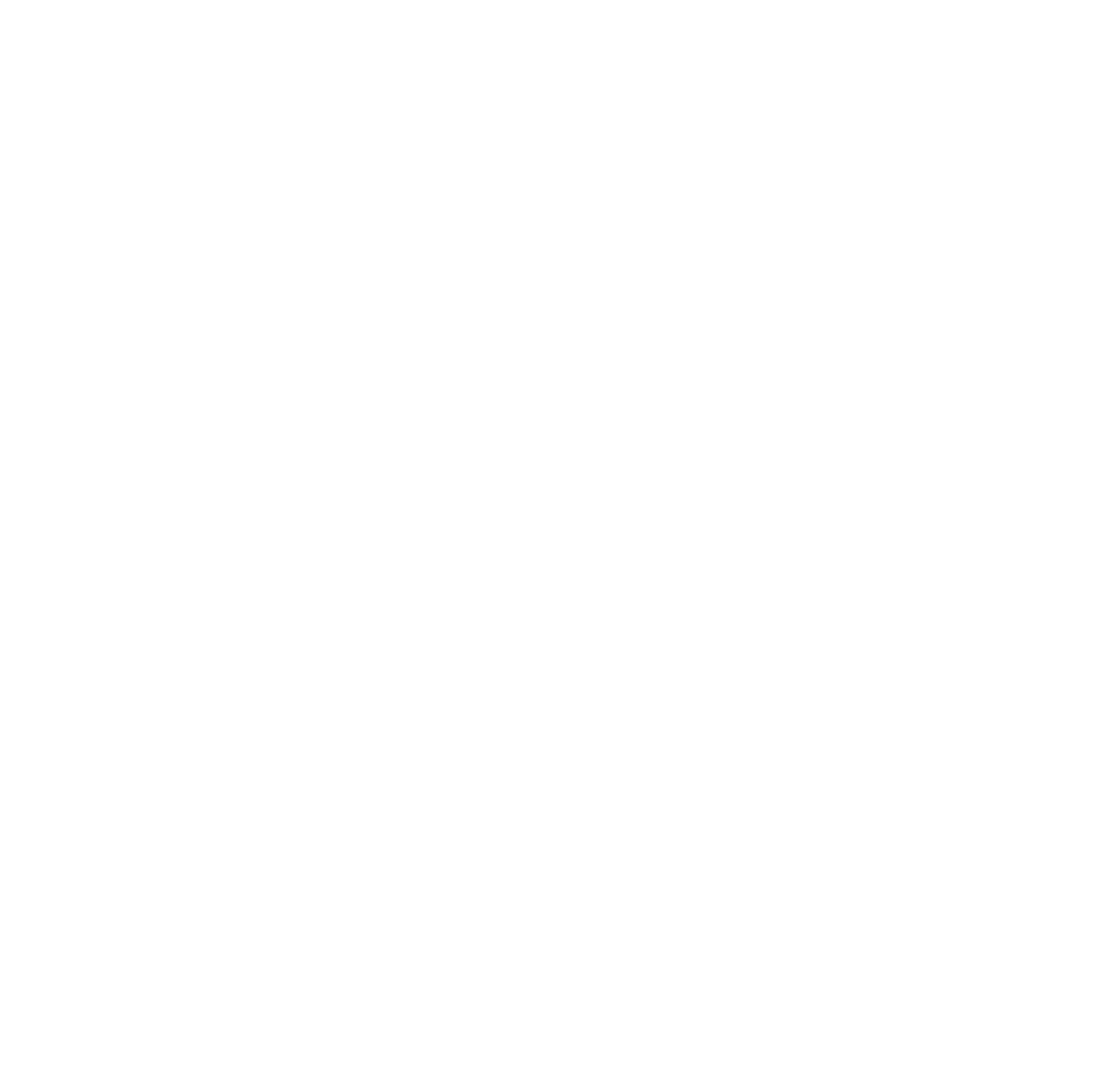
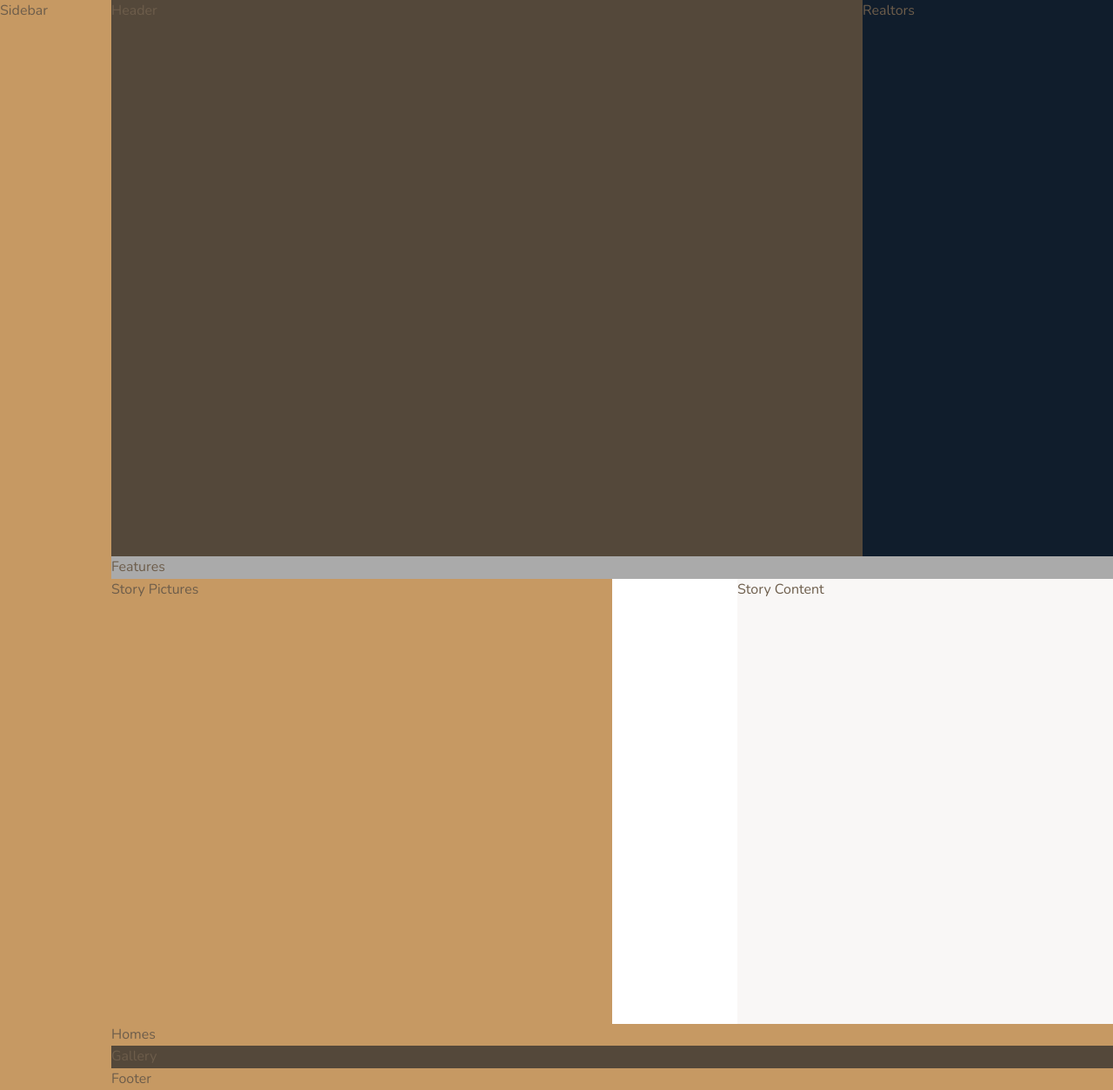
Before and after one commit to dangi-vikas/css-flexbox-grid, a website: page nexter/index.html in a window 1280 px wide. Shown: the whole page at 87% size. Before the commit the page ends 800 px from the top, so only its background shows below. Drawn offline with nearby package versions, Linux system fonts and the light colour scheme; files that its build step writes are made by us from their sources.

Commit message:
prepared layout and base utilities

```diff
--- a/nexter/index.html
+++ b/nexter/index.html
@@ -13,5 +13,41 @@
     </head>
     <body class="container">
 
+        <div class="sidebar">
+            Sidebar
+        </div>
+
+        <header class="header">
+            Header
+        </header>
+
+        <div class="realtors">
+            Realtors
+        </div>
+
+        <section class="features">
+            Features
+        </section>
+
+        <div class="story__pictures">
+            Story Pictures
+        </div>
+
+        <div class="story__content">
+            Story Content
+        </div>
+
+        <section class="homes">
+            Homes
+        </section>
+
+        <section class="gallery">
+            Gallery
+        </section>
+
+        <footer class="footer">
+            Footer
+        </footer>
+
     </body>
 </html>
--- a/nexter/sass/_base.scss
+++ b/nexter/sass/_base.scss
@@ -13,3 +13,30 @@ $color-grey-dark-2: #6D5D4B;
 // FONT VARIABLES
 $font-primary: 'Nunito', sans-serif;
 $font-display: 'Josefin Sans', sans-serif;
+
+*,
+*::before,
+*::after {
+    margin: 0;
+    padding: 0;
+    box-sizing: inherit;
+}
+
+
+.html {
+    box-sizing: border-box;
+    font-size: 62.5%;
+}
+
+body {
+    font-family: $font-primary;
+    color: $color-grey-dark-2;
+    font-weight: 300;
+    line-height: 1.6;
+}
+
+.container {
+    display: grid;
+    grid-template-rows: 80vh min-content 40vw repeat(3, min-content);
+    grid-template-columns: [sidebar-start] 8rem [sidebar-end full-start] 1fr [center-start] repeat(8, [col-start] minmax(min-content, 14rem)[col-end]) [center-end] 1fr [full-end];
+}
--- a/nexter/sass/_features.scss
+++ b/nexter/sass/_features.scss
@@ -0,0 +1,4 @@
+.features {
+    background-color: $color-grey-light-2;
+    grid-column: center-start / center-end;
+}
--- a/nexter/sass/_footer.scss
+++ b/nexter/sass/_footer.scss
@@ -0,0 +1,4 @@
+.footer {
+    background-color: $color-primary;
+    grid-column: full-start / full-end;
+}
--- a/nexter/sass/_gallery.scss
+++ b/nexter/sass/_gallery.scss
@@ -0,0 +1,4 @@
+.gallery {
+    background-color: $color-grey-dark-1;
+    grid-column: full-start / full-end;
+}
--- a/nexter/sass/_header.scss
+++ b/nexter/sass/_header.scss
@@ -0,0 +1,4 @@
+.header {
+    background-color: $color-grey-dark-1;
+    grid-column: full-start / col-end 6;
+}
--- a/nexter/sass/_homes.scss
+++ b/nexter/sass/_homes.scss
@@ -0,0 +1,4 @@
+.homes {
+    background-color: $color-primary;
+    grid-column: center-start / center-end;
+}
--- a/nexter/sass/_realtors.scss
+++ b/nexter/sass/_realtors.scss
@@ -0,0 +1,4 @@
+.realtors {
+    background-color: $color-secondary;
+    grid-column: col-start 7 / full-end;
+}
--- a/nexter/sass/_sidebar.scss
+++ b/nexter/sass/_sidebar.scss
@@ -0,0 +1,5 @@
+.sidebar {
+    background-color: $color-primary;
+    grid-column: sidebar-start/sidebar-end;
+    grid-row: 1/-1;
+}
--- a/nexter/sass/_story.scss
+++ b/nexter/sass/_story.scss
@@ -0,0 +1,11 @@
+.story {
+    &__pictures {
+        background-color: $color-primary;
+        grid-column: full-start / col-end 4;
+    }
+
+    &__content {
+        background-color: $color-grey-light-1;
+        grid-column: col-end 5 / full-end;
+    }
+}
```
Also changed, not shown: nexter/css/style.css (added).
